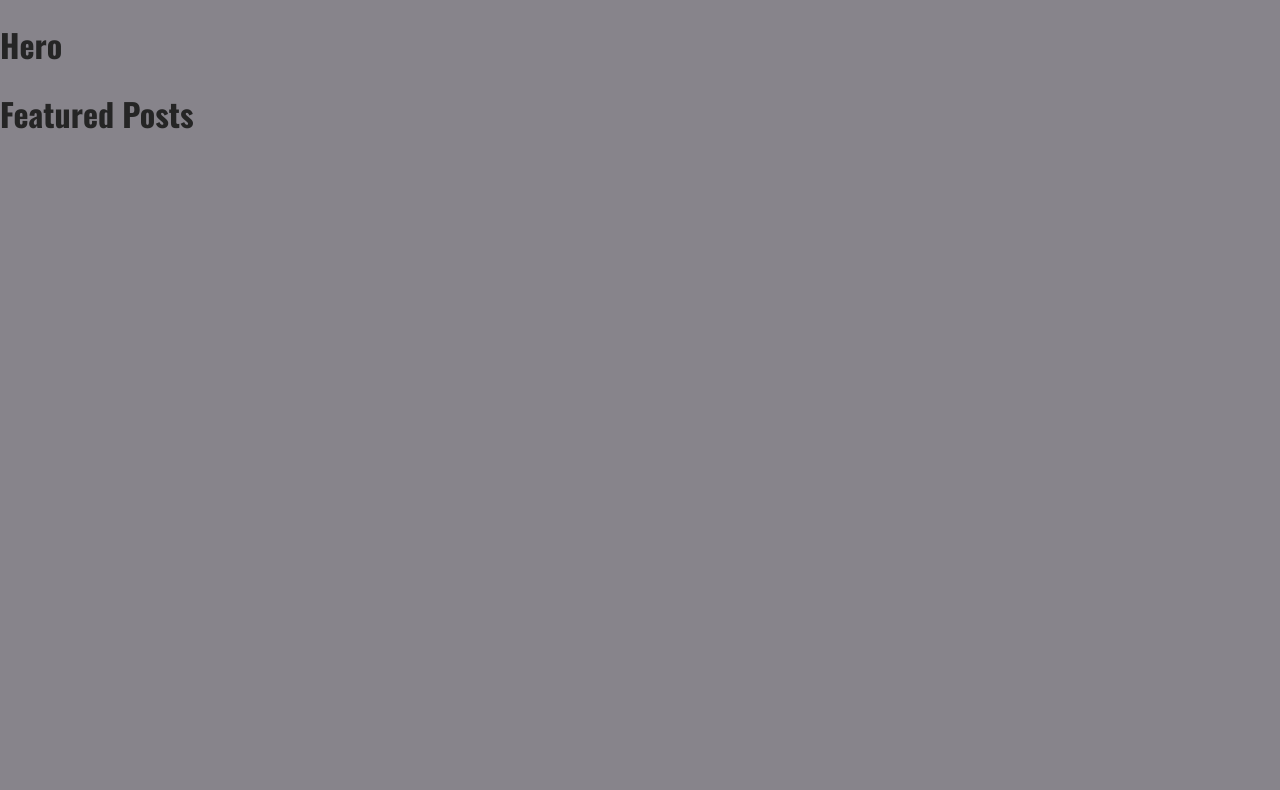
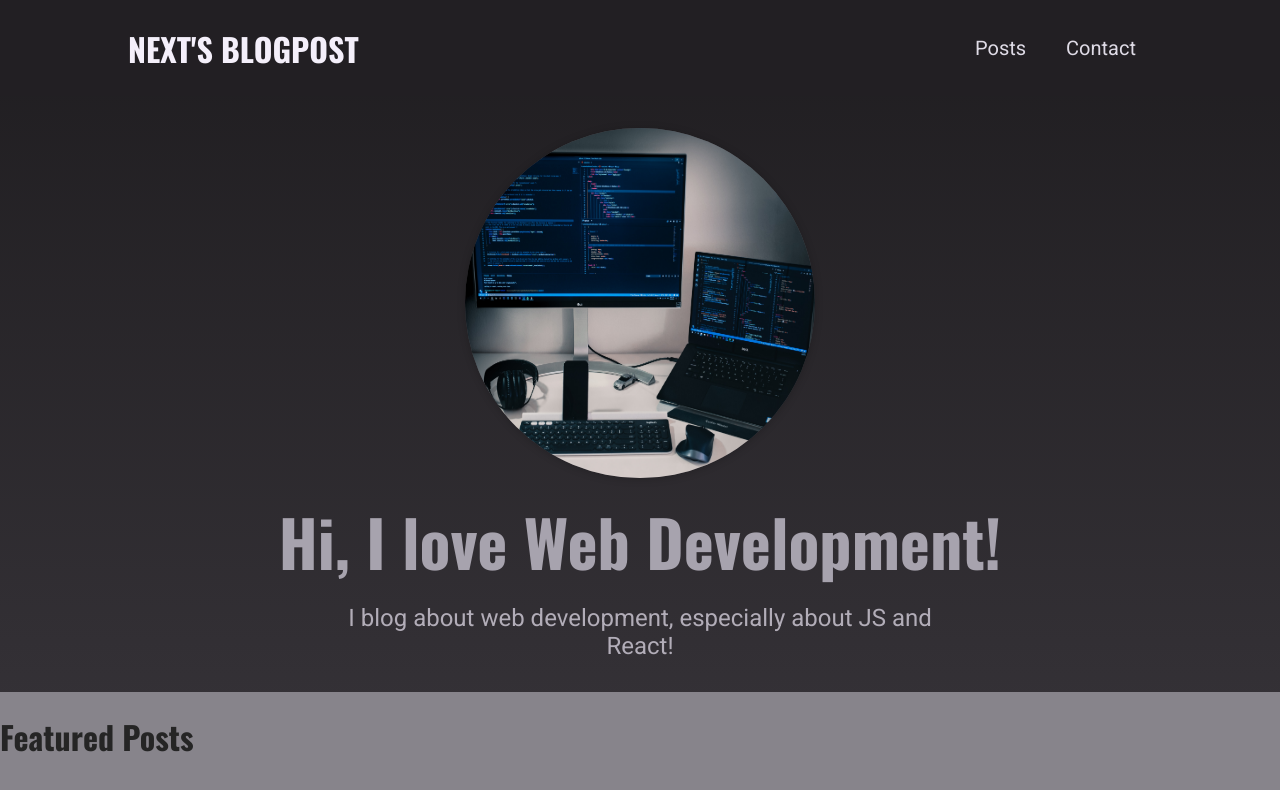
Before and after one commit to mamed-gasimov/Next-BlogPost, a Next.js app: page / in a window 1280 px wide. Shown: the top 790 px of the page. Built offline with nearby package versions, Linux system fonts and the light colour scheme.

Commit message:
added main navigation, logo, and more

```diff
--- a/components/Hero/Hero.js
+++ b/components/Hero/Hero.js
@@ -1,8 +1,15 @@
+import Image from 'next/image';
 import styles from './Hero.module.css';
 
 const Hero = () => {
     return (
-        <h1>Hero</h1>
+        <section className={styles.hero}>
+            <div className={styles.image}>
+                <Image src='/images/site/web_development.jpg' alt='An image' width={350} height={350} />
+            </div>
+            <h1>Hi, I love Web Development!</h1>
+            <p>I blog about web development, especially about JS and React!</p>
+        </section>
     );
 }
 
--- a/components/Hero/Hero.module.css
+++ b/components/Hero/Hero.module.css
@@ -8,8 +8,8 @@
     padding: var(--size-8) 0;
 }
 .image {
-    width: 300px;
-    height: 300px;
+    width: 350px;
+    height: 350px;
     box-shadow: 0 1px 8px rgba(0, 0, 0, 0.2);
     border-radius: 50%;
     overflow: hidden;
@@ -17,7 +17,6 @@
     margin: auto;
 }
 .image img {
-    object-fit: cover;
     object-position: top;
     width: 100%;
     height: 100%;
--- /dev/null
+++ b/components/Layout/Layout.js
@@ -0,0 +1,12 @@
+import { MainNavigation } from '../MainNavigation';
+
+const Layout = (props) => {
+    return (
+        <>
+            <MainNavigation />
+            <main>{props.children}</main>
+        </>
+    );
+}
+
+export default Layout;
--- /dev/null
+++ b/components/Layout/index.js
@@ -0,0 +1 @@
+export { default as Layout } from './Layout';
--- /dev/null
+++ b/components/Logo/Logo.js
@@ -0,0 +1,9 @@
+import styles from './Logo.module.css';
+
+const Logo = () => {
+    return (
+        <div className={styles.logo}>{"Next's BlogPost"}</div>
+    );
+}
+
+export default Logo;
--- /dev/null
+++ b/components/Logo/Logo.module.css
@@ -0,0 +1,12 @@
+.logo {
+    text-transform: uppercase;
+    font-size: var(--size-5);
+    font-weight: bold;
+    font-family: 'Oswald', sans-serif;
+    color: var(--color-grey-50);
+}
+@media (min-width: 768px) {
+    .logo {
+      font-size: var(--size-8);
+    }
+}
--- /dev/null
+++ b/components/Logo/index.js
@@ -0,0 +1 @@
+export { default as Logo } from './Logo';
--- /dev/null
+++ b/components/MainNavigation/MainNavigation.js
@@ -0,0 +1,27 @@
+import Link from 'next/link';
+import { Logo } from '../Logo';
+import styles from './MainNavigation.module.css';
+
+const MainNavigation = () => {
+    return (
+        <header className={styles.header}>
+            <Link href='/'>
+                <a>
+                    <Logo />
+                </a>
+            </Link>
+            <nav>
+                <ul>
+                    <li>
+                        <Link href='/posts'>Posts</Link>
+                    </li>
+                    <li>
+                        <Link href='/contact'>Contact</Link>
+                    </li>
+                </ul>
+            </nav>
+        </header>
+    );
+}
+
+export default MainNavigation;
--- /dev/null
+++ b/components/MainNavigation/MainNavigation.module.css
@@ -0,0 +1,36 @@
+.header {
+    width: 100%;
+    height: 6rem;
+    background-color: var(--color-grey-900);
+    display: flex;
+    justify-content: space-between;
+    align-items: center;
+    padding: 0 10%;
+}
+.header ul {
+    list-style: none;
+    display: flex;
+    align-items: baseline;
+    margin: 0;
+    padding: 0;
+}
+.header li {
+    margin: 0 var(--size-4);
+}
+.header a {
+    color: var(--color-grey-100);
+    font-size: var(--size-4);
+}
+.header a:hover,
+.header a:active,
+.header a.active {
+    color: var(--color-grey-200);
+}
+@media (min-width: 768px) {
+    .header ul {
+      gap: 0.5rem;
+    }
+    .header a {
+      font-size: var(--size-5);
+    }
+}
--- /dev/null
+++ b/components/MainNavigation/index.js
@@ -0,0 +1 @@
+export { default as MainNavigation } from './MainNavigation';
--- a/pages/_app.js
+++ b/pages/_app.js
@@ -1,7 +1,12 @@
+import { Layout } from '../components/Layout';
 import '../styles/globals.css'
 
 function MyApp({ Component, pageProps }) {
-  return <Component {...pageProps} />
+  return (
+    <Layout>
+      <Component {...pageProps} />
+    </Layout>
+  );
 }
 
 export default MyApp
--- a/pages/contact/index.js
+++ b/pages/contact/index.js
@@ -1,6 +1,6 @@
 const ContactPage = () => {
     return (
-        <h1>ContactPage</h1>
+        <h1>Contact Page</h1>
     )
 }
 
```
Also changed, not shown: public/images/site/web_development.jpg (added).
